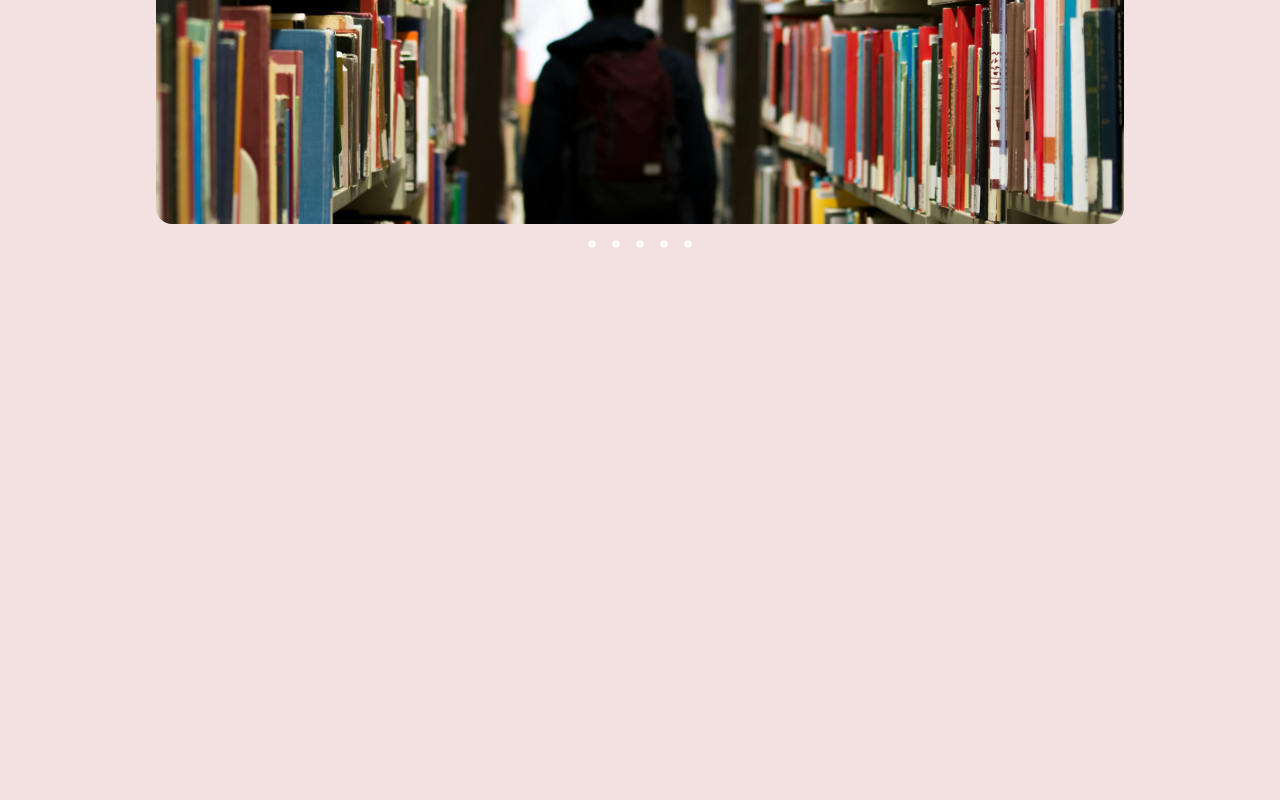
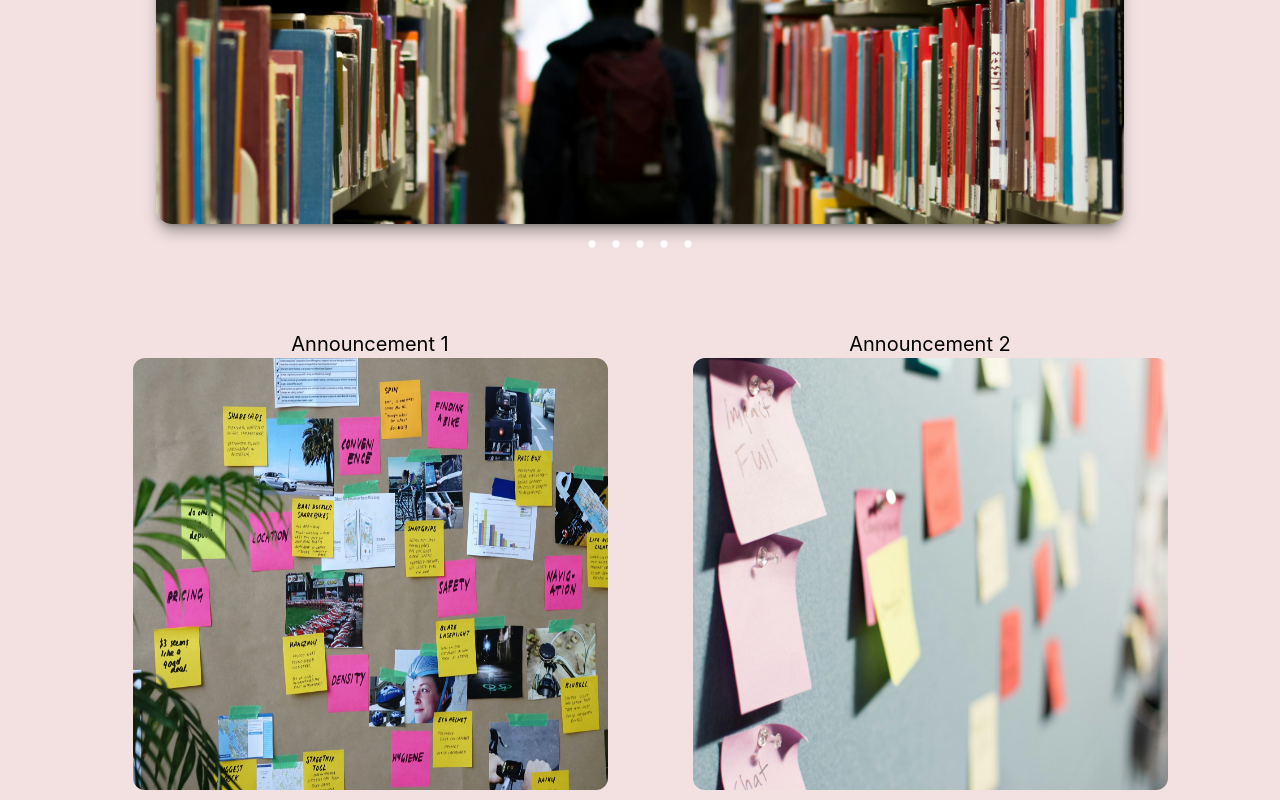
Before and after one commit to Raziel-gh/School-Website, a React (Vite) app in the folder Client/: page / in a window 1280 px wide. Shown: the part 396-1196 px from the top of the page. Before the commit the page ends 800 px from the top, so only its background shows below. Built offline with nearby package versions, Linux system fonts and the light colour scheme.

Commit message:
Finished Announcement Component

```diff
--- a/Client/src/Components/Carousel.jsx
+++ b/Client/src/Components/Carousel.jsx
@@ -35,7 +35,7 @@ const goToSlide = (pointerIndex)=>{
 
   return (
     <div className='max-w-[1000px] h-[500px] w-full m-auto py-16 px-4 relative group'>
-        <div style={{backgroundImage:`url(${slides[currIndex]})`}} className="w-full h-full rounded-2xl bg-center bg-cover duration-500"></div>
+        <div style={{backgroundImage:`url(${slides[currIndex]})`}} className="w-full shadow-lg shadow-black/35 h-full rounded-2xl bg-center bg-cover duration-500"></div>
         <div className='hidden group-hover:block absolute top-[40%] -translate-x-0 translate-y-[50%] left-5 text-2xl rounded-2xl p-2 bg-black/20 text-white cursor-pointer'>
             <BsChevronCompactLeft onClick={prevSlide} size={30}/>
         </div>
--- a/Client/src/Pages/Home.jsx
+++ b/Client/src/Pages/Home.jsx
@@ -5,10 +5,27 @@ import Carousel from '../Components/Carousel'
 
 function Home() {
   return (
-    <div>
-        <section className=''>
+    <div className='Home'>
+        <section className='Carousel'>
             <Carousel/>
         </section>
+
+        <section className="announcements max-w-[1200px] lg:pl-[5rem] p-8 gap-8 grid md:grid-cols-2 h-[500px] border-black/100 border-solid w-full m-auto">
+            <div className='ann-1 max-w-[500px] h-[30rem] rounded-xl text-black flex flex-col border-black border-solid  text-center items-center justify-center'>
+                <h1 className='text-xl'>Announcement 1</h1>
+
+                    <img src="/Images/Ann-1.jpg" alt="" className="ann-1-img w-[95%] h-[90%] rounded-xl  hover:shadow-2xl shadow-black duration-500" />
+
+            </div>
+            <div className='ann-1 max-w-[500px] h-[30rem] rounded-xl text-black flex flex-col border-black border-solid  text-center items-center justify-center'>
+                <h1 className='text-xl'>Announcement 2</h1>
+
+                    <img src='/Images/Ann-2.jpg' className='ann-2-img w-[95%] h-[90%] rounded-xl  hover:shadow-2xl shadow-black duration-500'/>
+
+            </div>
+        </section>
+
+
     </div>
   )
 }
```
Also changed, not shown: Client/public/Images/Ann-1.jpg (added), Client/public/Images/Ann-2.jpg (added).
